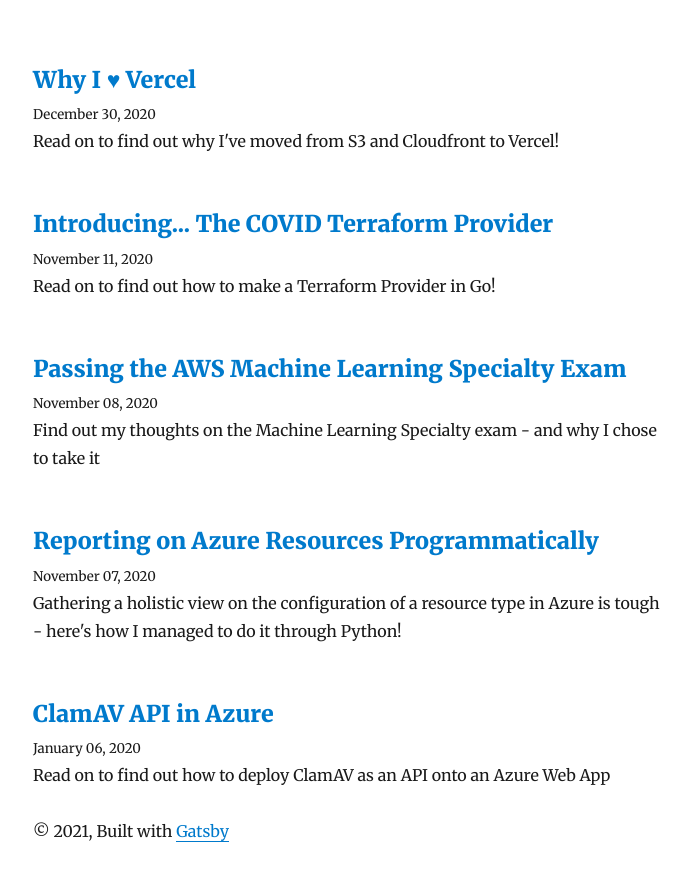
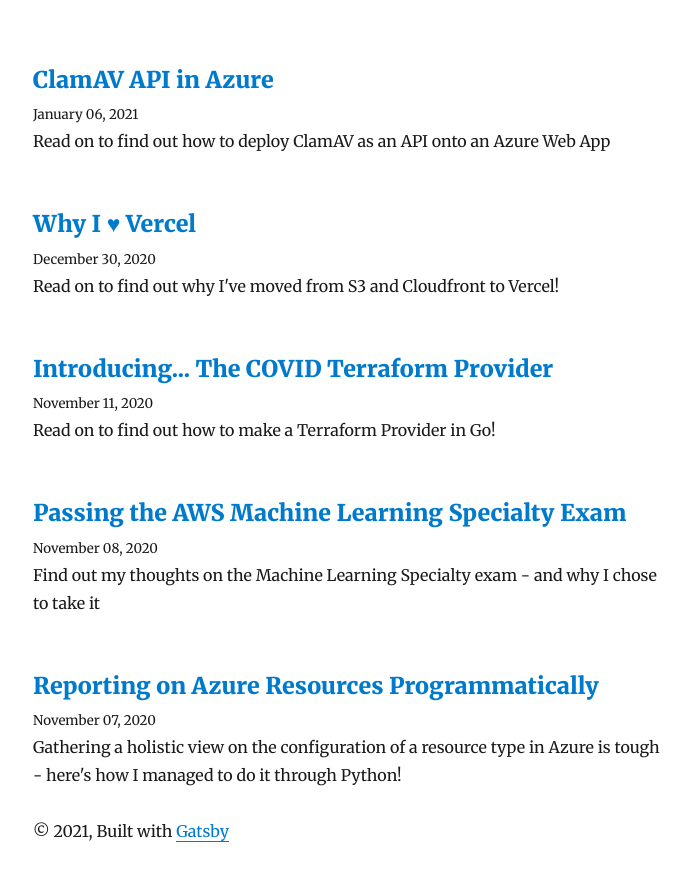
Before and after one commit to HarleyB123/blog.harleybates.co.uk, a Gatsby site: page / in a window 1280 px wide. Shown: the part 311-1192 px from the top of the page, without its empty margins (292-983 px from the left). Built offline with nearby package versions, Linux system fonts and the light colour scheme; Gatsby itself is replaced by a stand-in of ours; some packages are replaced by stand-ins of ours.

Commit message:
wrong year

```diff
--- a/content/blog/clamav-rest/index.md
+++ b/content/blog/clamav-rest/index.md
@@ -1,6 +1,6 @@
 ---
 title: ClamAV API in Azure
-date: "2020-01-06T08:35:00.000Z"
+date: "2021-01-06T08:35:00.000Z"
 description: "Read on to find out how to deploy ClamAV as an API onto an Azure Web App"
 ---
 
```
